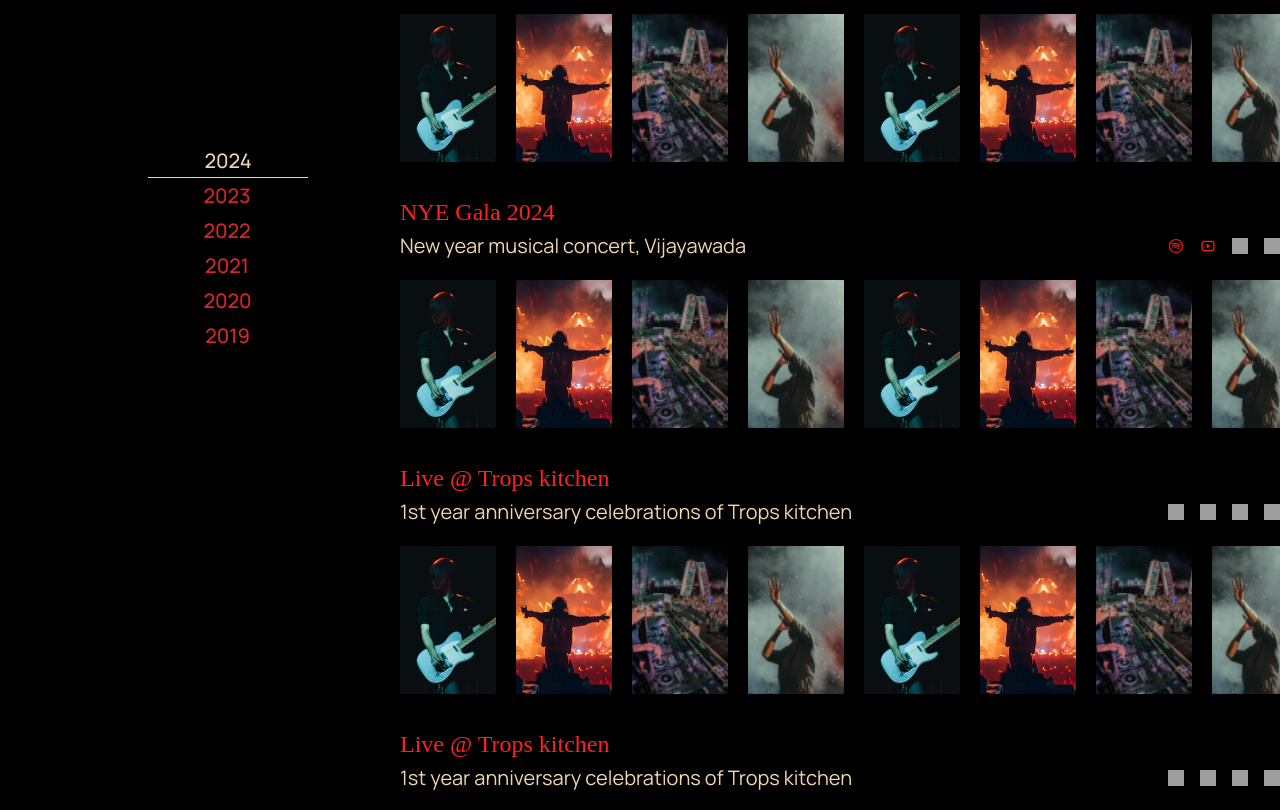
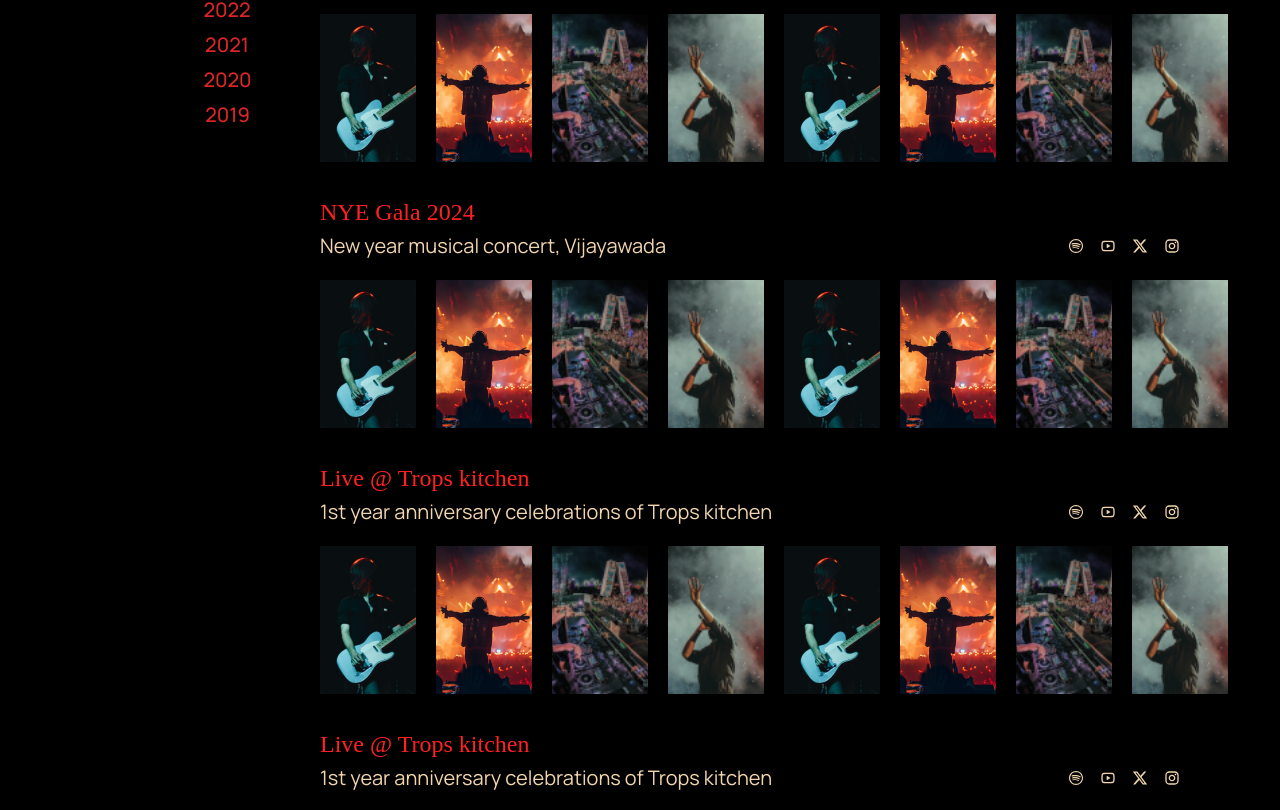
Before and after one commit to Nani-codes/RamMiriyala, a React (Create React App) app: page /Gallery in a window 1280 px wide. Shown: the part 379-1189 px from the top of the page. Built offline with nearby package versions, Linux system fonts and the light colour scheme; grey boxes are pictures that could not be loaded; a web font is replaced by a local one.

Commit message:
Scroll Fix

```diff
--- a/src/pages/Gallery.js
+++ b/src/pages/Gallery.js
@@ -12,15 +12,13 @@ const Gallery = () => {
     >
       <Navbar />
       <div className="mt-[10rem] ml-[8rem] w-100% fit-content relative bg-black overflow-hidden flex flex-row items-start justify-start pt-[15px] px-5 pb-[586px] box-border gap-[92px] leading-[normal] tracking-[normal] text-left text-xl text-red-100 font-manrope gap-[23px] gap-[46px] mq1050:h-auto">
-        <div className="w-40 flex flex-col items-start justify-start pt-[217px] px-0 pb-0 box-border text-center text-wheat-100 mq450:pt-[141px] mq450:box-border mq725:hidden">
-          <div className="self-stretch flex flex-col items-start justify-start gap-1">
-            <div className="border-wheat-100 border-b-[0.5px] border-solid flex flex-row items-start justify-start pt-1 px-14 pb-[3px]">
-              <div className="relative font-medium inline-block min-w-[48px] mq450:text-base">
-                2024
-              </div>
-            </div>
+        <div className=" w-[5rem] flex flex-col items-start justify-start px-0 pb-0 box-border text-center text-wheat-100 mq450:pt-[141px] mq450:box-border mq725:hidden">
+          <div className="fixed self-stretch flex flex-col items-start justify-start gap-1">
             <div className="self-stretch flex flex-row items-start justify-start py-0 px-[55px] text-red-600">
               <div className="flex-1 flex flex-col items-start justify-start gap-2">
+                <div className="w-12 relative font-medium flex items-center justify-center min-w-[48px] mq450:text-base">
+                  2024
+                </div>
                 <div className="w-12 relative font-medium flex items-center justify-center min-w-[48px] mq450:text-base">
                   2023
                 </div>
@@ -66,10 +64,10 @@ const Gallery = () => {
           <FrameComponent
             onTheOtherSideLive="NYE Gala 2024"
             liveAtMakauOn12thOfJuly="New year musical concert, Vijayawada"
-            antDesignspotifyOutlined="/antdesignspotifyoutlined1.svg"
-            mingcuteyoutubeLine="/mingcuteyoutubeline1.svg"
-            ritwitterXFill="/ritwitterxfill-1.svg"
-            mdiinstagram="/mdiinstagram-1.svg"
+            antDesignspotifyOutlined="/antdesignspotifyoutlined.svg"
+            mingcuteyoutubeLine="/mingcuteyoutubeline.svg"
+            ritwitterXFill="/ritwitterxfill.svg"
+            mdiinstagram="/mdiinstagram.svg"
             frame2610685="/one.png"
             frame2610686="/two.png"
             frame2610687="/three.png"
@@ -85,10 +83,10 @@ const Gallery = () => {
           <FrameComponent
             onTheOtherSideLive="Live @ Trops kitchen"
             liveAtMakauOn12thOfJuly="1st year anniversary celebrations of Trops kitchen"
-            antDesignspotifyOutlined="/antdesignspotifyoutlined2.svg"
-            mingcuteyoutubeLine="/mingcuteyoutubeline2.svg"
-            ritwitterXFill="/ritwitterxfill-2.svg"
-            mdiinstagram="/mdiinstagram-2.svg"
+            antDesignspotifyOutlined="/antdesignspotifyoutlined.svg"
+            mingcuteyoutubeLine="/mingcuteyoutubeline.svg"
+            ritwitterXFill="/ritwitterxfill.svg"
+            mdiinstagram="/mdiinstagram.svg"
             frame2610685="/one.png"
             frame2610686="/two.png"
             frame2610687="/three.png"
@@ -102,10 +100,10 @@ const Gallery = () => {
           <FrameComponent
             onTheOtherSideLive="Live @ Trops kitchen"
             liveAtMakauOn12thOfJuly="1st year anniversary celebrations of Trops kitchen"
-            antDesignspotifyOutlined="/antdesignspotifyoutlined2.svg"
-            mingcuteyoutubeLine="/mingcuteyoutubeline2.svg"
-            ritwitterXFill="/ritwitterxfill-2.svg"
-            mdiinstagram="/mdiinstagram-2.svg"
+            antDesignspotifyOutlined="/antdesignspotifyoutlined.svg"
+            mingcuteyoutubeLine="/mingcuteyoutubeline.svg"
+            ritwitterXFill="/ritwitterxfill.svg"
+            mdiinstagram="/mdiinstagram.svg"
             frame2610685="/one.png"
             frame2610686="/two.png"
             frame2610687="/three.png"
--- a/tailwind.config.js
+++ b/tailwind.config.js
@@ -83,4 +83,7 @@ module.exports = {
     require("tailwind-scrollbar"),
     // other plugins...
   ],
+  corePlugins: {
+    preflight: false,
+  },
 };
```
